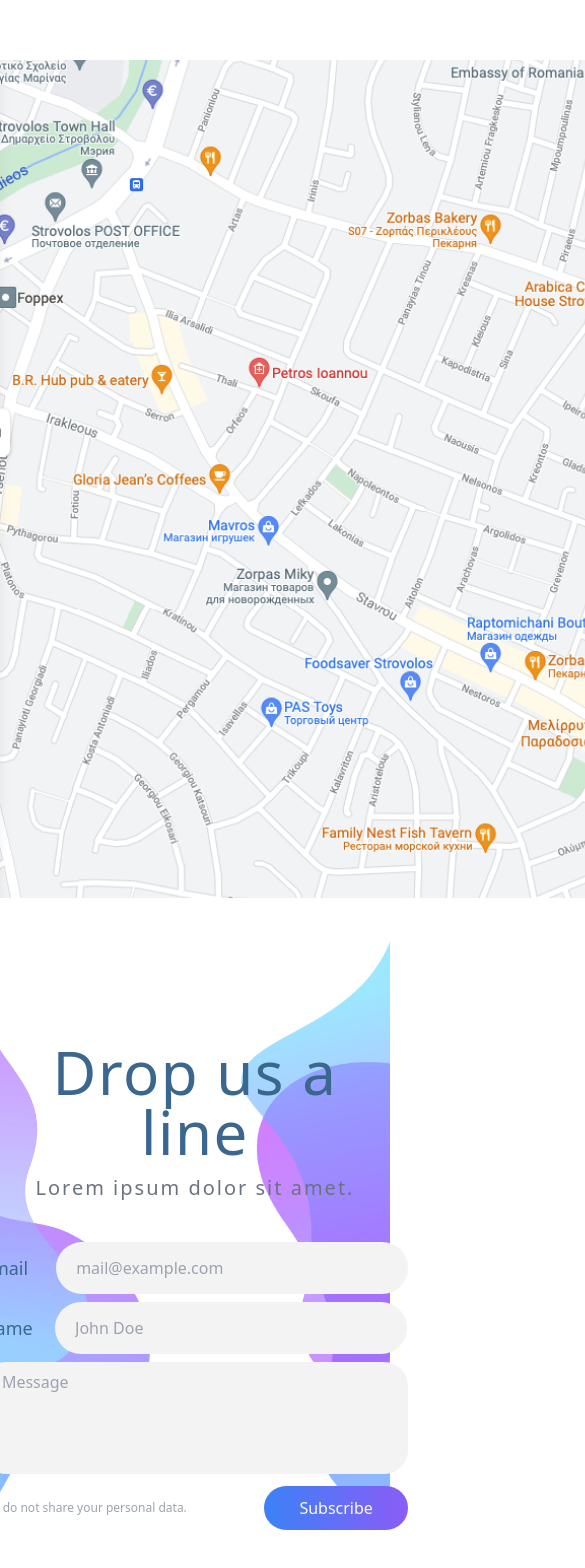
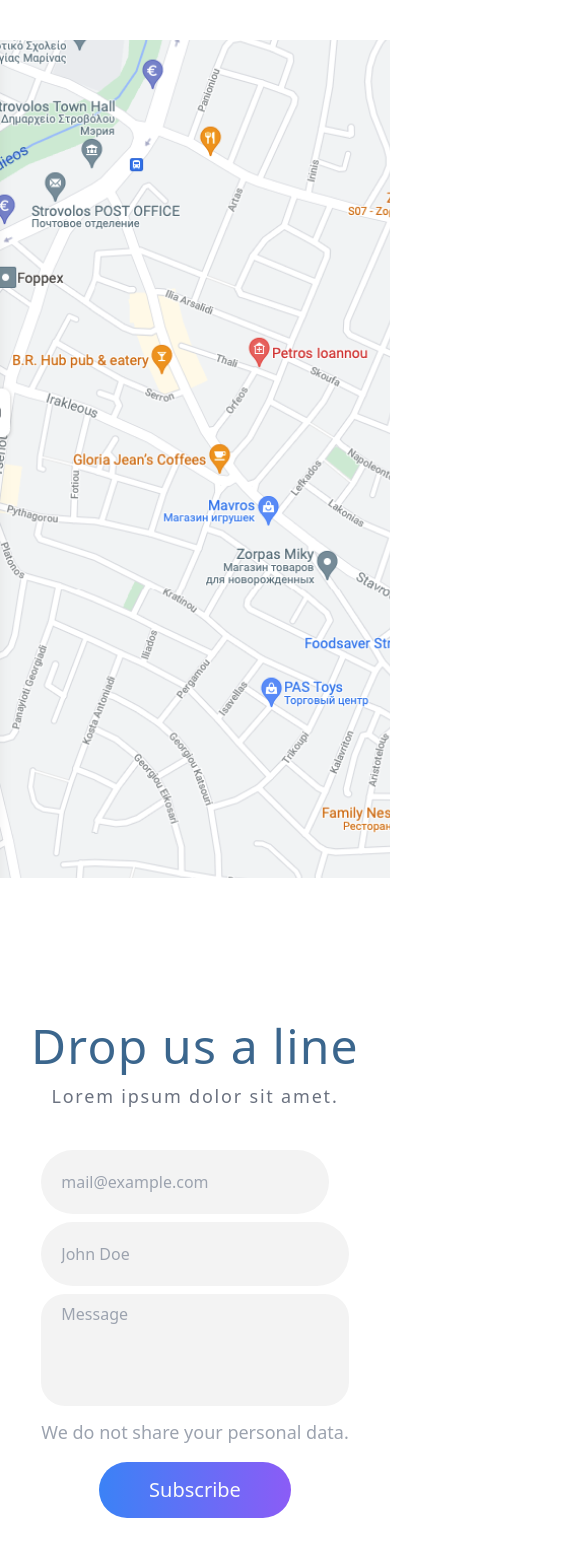
Before and after one commit to bambula1337/CopyProIdea, a Vue app in the folder cpproidea/: page /#/contact in a window 390 px wide. Shown: the part 422-1990 px from the top of the page, 585 px wide, since content can reach past the window. Built offline with nearby package versions, Linux system fonts and the light colour scheme.

Commit message:
RWD update for contact page ready to master branch

```diff
--- a/cpproidea/src/components/Form.vue
+++ b/cpproidea/src/components/Form.vue
@@ -40,48 +40,58 @@
 <style lang="scss" scoped>
 .formwrapper {
   @apply flex flex-col items-center bg-no-repeat mb-36 pt-36 pb-12;
+  @apply smplus:px-0;
   background-image: url("../assets/img/form/formleft.gif"),
-                      url("../assets/img/form/formright.gif");
+    url("../assets/img/form/formright.gif");
   background-position: left center, right center;
-  background-size: 150px;
-  & input:focus{
+  background-size: 0px;
+  @apply md:bg-9.5rem;
+  & input:focus {
     border: 3px solid #a855f7;
-
   }
-  & textarea:focus{
+  & textarea:focus {
     border: 3px solid #a855f7;
   }
   & .toptext {
     @apply text-center;
     & .main {
-      @apply text-6xl tracking-wide;
+      @apply text-5xl tracking-wide;
+      @apply smlger:text-6xl;
       color: rgba(59, 102, 141, 1);
     }
     & .sub {
-      @apply text-xl tracking-widest mt-3 text-gray-500 mb-10;
+      @apply text-lg tracking-widest mt-3 text-gray-500 mb-10;
+      @apply smlger:text-xl;
     }
   }
   & .bottomcontent {
     & .inputs {
+      @apply items-center justify-center;
       color: rgba(59, 102, 141, 1);
       & .email {
         @apply flex items-center mb-2;
         & input {
-          @apply rounded-full text-left pl-5 h-13 w-88 transition-all duration-300 outline-none;
+          @apply rounded-full text-left pl-5 h-16 w-72 transition-all duration-300 outline-none;
+          @apply smplus:h-14 smplus:w-88;
           background-color: rgba(243, 243, 243, 1);
         }
         & p {
           @apply text-lg mr-7;
+          @apply sm:hidden;
+          @apply lg:block;
         }
       }
       & .name {
         @apply flex items-center;
         & input {
-          @apply rounded-full text-left pl-5 h-13 w-88 transition-all duration-300 outline-none;
+          @apply rounded-full text-left pl-5 h-16 w-full transition-all duration-300 outline-none;
+          @apply smplus:h-14 smplus:w-88;
           background-color: rgba(243, 243, 243, 1);
         }
         & p {
           @apply text-lg;
+          @apply sm:hidden;
+          @apply lg:block;
           margin-right: 1.4rem;
         }
       }
@@ -116,12 +126,17 @@
       }
     }
     & .btnwrapper {
-      @apply flex pt-3 items-center justify-between;
+      @apply flex pt-3 items-center justify-between flex-col;
+      @apply lg:flex-row;
       & p {
-        @apply text-gray-400 text-xs;
+        @apply text-gray-400 text-lg;
+        @apply smplus:text-xl;
+        @apply lg:text-xs;
+
       }
       & button {
-        @apply text-gray-50 bg-gradient-to-r from-blue-500 to-purple-500 rounded-full h-11 w-36;
+        @apply text-gray-50 bg-gradient-to-r from-blue-500 to-purple-500 rounded-full h-14 w-48 text-xl mt-4;
+        @apply lg:h-11 lg:w-36 lg:text-base lg:mt-0;
       }
     }
   }
--- a/cpproidea/src/components/WlcText.vue
+++ b/cpproidea/src/components/WlcText.vue
@@ -18,10 +18,11 @@
   color: rgba(59, 102, 141, 1);
   & .mainText {
     @apply text-6xl font-bold;
-    letter-spacing: 17px;
+    @apply smlger:tracking-rem101;
   }
   & .subText {
-    @apply text-xl font-thin tracking-rem101;
+    @apply font-thin tracking-px10 mt-3;
+    @apply smlger:tracking-rem101 smplus:text-xl;
   }
 }
 </style>
--- a/cpproidea/src/views/Contact.vue
+++ b/cpproidea/src/views/Contact.vue
@@ -6,7 +6,9 @@
       :main="item.main"
       :sub="item.sub"
     />
-    <img src="@/assets/img/contact/MAP.png" class="map" alt="map">
+    <div class="mapwrapper">
+      <img src="@/assets/img/contact/MAP.png" class="map" alt="map" />
+    </div>
     <Form />
     <CPCount
       v-for="(item, index) in counter"
@@ -24,7 +26,7 @@
 <script>
 import CPCount from "@/components/CPCounter/CPCounerMain.vue";
 import WlcText from "@/components/WlcText.vue";
-import Form from '@/components/Form.vue';
+import Form from "@/components/Form.vue";
 
 export default {
   name: "Contact",
@@ -61,9 +63,12 @@
 <style lang="scss" scoped>
 .contact {
   @apply pt-0;
-  & .map{
-    @apply mt-14 overflow-hidden;
-    max-width: 1920px;
+  & .mapwrapper {
+    @apply overflow-x-hidden;
+    & .map {
+      @apply mt-14 overflow-hidden;
+      max-width: 1920px;
+    }
   }
 }
 </style>
--- a/cpproidea/tailwind.config.js
+++ b/cpproidea/tailwind.config.js
@@ -140,6 +140,7 @@
       none: '0px',
       counter: '100px, 150px',
       full: '100%',
+      '9.5rem': '9.5rem',
     },
     blur: {
       0: '0',
```
